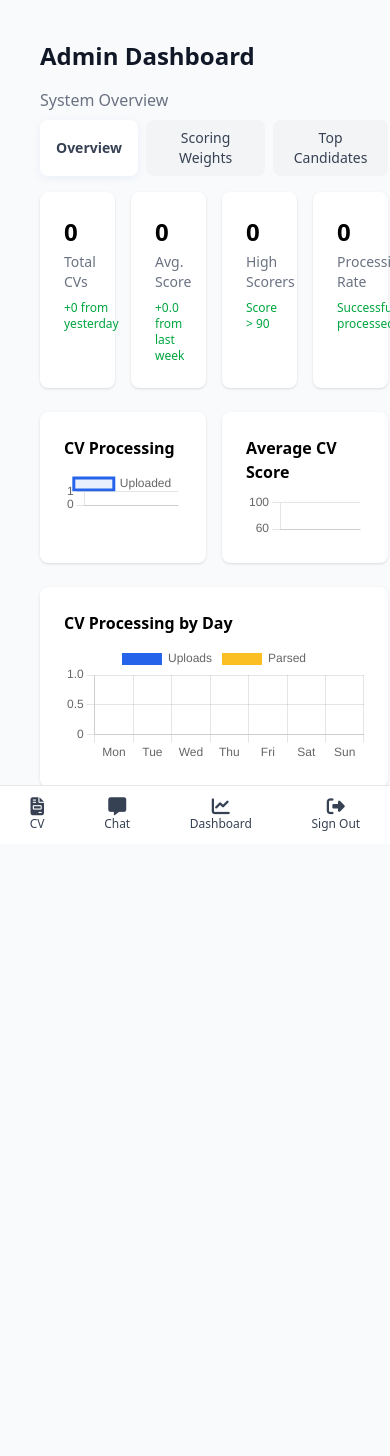
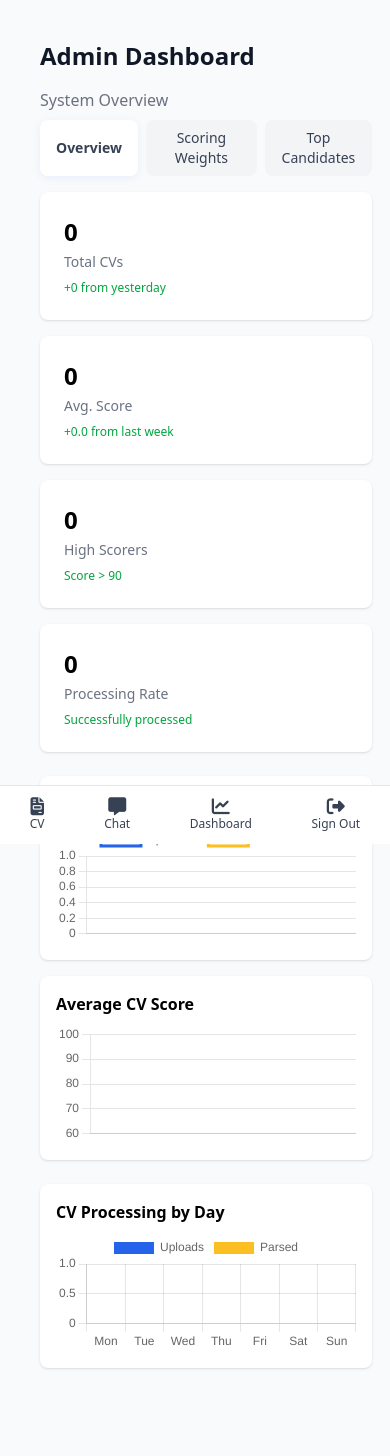
Before and after one commit to TrisnaUtama/cryptova-ai-hr-advisor, a Django app: page /dashboard/ in a window 390 px wide; the page is wider, and only the part inside the window is pictured. Before the commit the page ends 831 px from the top of that part, so only its background shows below. Run offline with Django 5.2, Linux system fonts and the light colour scheme; the visitor is signed in with stand-in values (Sample User, id 1); data that the repository does not hold is empty; parts of the project's set-up code (start-up, migrations or seed data) failed here and were passed over.

Commit message:
feat(dashboard): enhance layout and responsiveness of overview, scoring, and top candidates tabs

```diff
--- a/static/output.css
+++ b/static/output.css
@@ -303,6 +303,18 @@
   .mb-6 {
     margin-bottom: calc(var(--spacing) * 6);
   }
+  .mb-12 {
+    margin-bottom: calc(var(--spacing) * 12);
+  }
+  .mb-16 {
+    margin-bottom: calc(var(--spacing) * 16);
+  }
+  .mb-24 {
+    margin-bottom: calc(var(--spacing) * 24);
+  }
+  .mb-56 {
+    margin-bottom: calc(var(--spacing) * 56);
+  }
   .-ml-2 {
     margin-left: calc(var(--spacing) * -2);
   }
@@ -396,11 +408,20 @@
   .w-screen {
     width: 100vw;
   }
+  .max-w-\[120px\] {
+    max-width: 120px;
+  }
+  .max-w-full {
+    max-width: 100%;
+  }
   .max-w-lg {
     max-width: var(--container-lg);
   }
   .max-w-md {
     max-width: var(--container-md);
+  }
+  .min-w-\[700px\] {
+    min-width: 700px;
   }
   .min-w-full {
     min-width: 100%;
@@ -416,6 +437,9 @@
   }
   .resize {
     resize: both;
+  }
+  .grid-cols-1 {
+    grid-template-columns: repeat(1, minmax(0, 1fr));
   }
   .grid-cols-2 {
     grid-template-columns: repeat(2, minmax(0, 1fr));
@@ -525,6 +549,9 @@
     :where(& > :not(:last-child)) {
       border-color: var(--color-gray-200);
     }
+  }
+  .overflow-hidden {
+    overflow: hidden;
   }
   .overflow-x-auto {
     overflow-x: auto;
@@ -661,6 +688,9 @@
   .p-2 {
     padding: calc(var(--spacing) * 2);
   }
+  .p-4 {
+    padding: calc(var(--spacing) * 4);
+  }
   .p-5 {
     padding: calc(var(--spacing) * 5);
   }
@@ -762,6 +792,18 @@
   .font-semibold {
     --tw-font-weight: var(--font-weight-semibold);
     font-weight: var(--font-weight-semibold);
+  }
+  .break-words {
+    overflow-wrap: break-word;
+  }
+  .text-ellipsis {
+    text-overflow: ellipsis;
+  }
+  .whitespace-nowrap {
+    white-space: nowrap;
+  }
+  .whitespace-pre-line {
+    white-space: pre-line;
   }
   .text-blue-400 {
     color: var(--color-blue-400);
@@ -966,6 +1008,26 @@
       scale: var(--tw-scale-x) var(--tw-scale-y);
     }
   }
+  .sm\:table-cell {
+    @media (width >= 40rem) {
+      display: table-cell;
+    }
+  }
+  .sm\:grid-cols-2 {
+    @media (width >= 40rem) {
+      grid-template-columns: repeat(2, minmax(0, 1fr));
+    }
+  }
+  .sm\:p-6 {
+    @media (width >= 40rem) {
+      padding: calc(var(--spacing) * 6);
+    }
+  }
+  .sm\:p-8 {
+    @media (width >= 40rem) {
+      padding: calc(var(--spacing) * 8);
+    }
+  }
   .sm\:px-6 {
     @media (width >= 40rem) {
       padding-inline: calc(var(--spacing) * 6);
@@ -974,6 +1036,11 @@
   .md\:mt-0 {
     @media (width >= 48rem) {
       margin-top: calc(var(--spacing) * 0);
+    }
+  }
+  .md\:mb-0 {
+    @media (width >= 48rem) {
+      margin-bottom: calc(var(--spacing) * 0);
     }
   }
   .md\:ml-56 {
@@ -1001,6 +1068,11 @@
       display: inline;
     }
   }
+  .md\:grid-cols-2 {
+    @media (width >= 48rem) {
+      grid-template-columns: repeat(2, minmax(0, 1fr));
+    }
+  }
   .md\:flex-row {
     @media (width >= 48rem) {
       flex-direction: row;
@@ -1023,6 +1095,16 @@
         margin-inline-start: calc(calc(var(--spacing) * 4) * var(--tw-space-x-reverse));
         margin-inline-end: calc(calc(var(--spacing) * 4) * calc(1 - var(--tw-space-x-reverse)));
       }
+    }
+  }
+  .md\:whitespace-pre {
+    @media (width >= 48rem) {
+      white-space: pre;
+    }
+  }
+  .lg\:grid-cols-4 {
+    @media (width >= 64rem) {
+      grid-template-columns: repeat(4, minmax(0, 1fr));
     }
   }
   .lg\:px-8 {
--- a/templates/base_sidebar.html
+++ b/templates/base_sidebar.html
@@ -125,7 +125,7 @@
     </aside>
     <!-- Main Content -->
     <main id="main-content"
-          class="flex-1 p-10 ml-56 transition-all duration-300">
+          class="mb-12 md:mb-0 flex-1 p-10 ml-56 transition-all duration-300">
       {% block sidebar_content %}
       {% endblock sidebar_content %}
     </main>
--- a/templates/dashboard/overview_tab.html
+++ b/templates/dashboard/overview_tab.html
@@ -1,26 +1,26 @@
 {% comment %} Overview Tab Component {% endcomment %}
 <div id="tab-overview" class="tab-content active">
-    <div class="grid grid-cols-4 gap-4 mb-6">
+    <div class="grid grid-cols-1 sm:grid-cols-2 lg:grid-cols-4 gap-4 mb-6">
         {% include "./overview_card.html" with title="Total CVs" value=total_cvs subtitle=total_cvs_difference|add:" from yesterday" %}
         {% include "./overview_card.html" with title="Avg. Score" value=avg_score subtitle=avg_score_difference|add:" from last week" %}
         {% include "./overview_card.html" with title="High Scorers" value=high_scorers subtitle="Score > 90" %}
         {% include "./overview_card.html" with title="Processing Rate" value=processing_rate subtitle="Successfully processed" %}
     </div>
-    <div class="grid grid-cols-2 gap-4 mb-6">
-        <div class="bg-white rounded-lg p-6 shadow">
+    <div class="grid grid-cols-1 md:grid-cols-2 gap-4 mb-6">
+        <div class="bg-white rounded-lg p-4 sm:p-6 shadow">
             <h3 class="font-semibold mb-2">CV Processing</h3>
             <div>
                 <canvas id="cvProcessingChart" height="120"></canvas>
             </div>
         </div>
-        <div class="bg-white rounded-lg p-6 shadow">
+        <div class="bg-white rounded-lg p-4 sm:p-6 shadow">
             <h3 class="font-semibold mb-2">Average CV Score</h3>
             <div>
                 <canvas id="avgScoreChart" height="120"></canvas>
             </div>
         </div>
     </div>
-    <div class="bg-white rounded-lg p-6 shadow">
+    <div class="bg-white rounded-lg p-4 sm:p-6 shadow">
         <h3 class="font-semibold mb-2">CV Processing by Day</h3>
         <div>
             <canvas id="cvByDayChart" height="120"></canvas>
--- a/templates/dashboard/scoring_tab.html
+++ b/templates/dashboard/scoring_tab.html
@@ -1,6 +1,6 @@
 {% comment %} Scoring Weights Tab Component {% endcomment %}
 <div id="tab-scoring" class="tab-content">
-    <div class="bg-white rounded-lg p-8 shadow mb-6">
+    <div class="bg-white rounded-lg p-4 sm:p-8 shadow mb-6 w-full max-w-full overflow-x-auto">
         <h2 class="text-xl font-bold mb-6">Scoring Weights Configuration</h2>
         <div class="space-y-6">
             <div>
@@ -67,9 +67,9 @@
             </div>
         </div>
     </div>
-    <div class="bg-blue-50 rounded-lg p-6 shadow">
+    <div class="bg-blue-50 rounded-lg p-4 sm:p-6 shadow w-full max-w-full overflow-x-auto">
         <h2 class="text-lg font-bold mb-2">Scoring Formula</h2>
-        <pre class="bg-blue-50 text-gray-800 text-sm p-0 m-0 border-0 shadow-none">score = round(
+        <pre class="bg-blue-50 text-gray-800 text-sm p-0 m-0 border-0 shadow-none whitespace-pre-line md:whitespace-pre break-words">score = round(
     100 * (
         0.3 * min(years_exp / 15, 1.0) +
         0.25 * (matched_skills / 20) +
@@ -79,6 +79,6 @@
     ),
     1
 )
-    </pre>
+        </pre>
     </div>
 </div>
--- a/templates/dashboard/top_candidates_tab.html
+++ b/templates/dashboard/top_candidates_tab.html
@@ -1,15 +1,15 @@
 {% comment %} Top Candidates Tab Component {% endcomment %}
 <div id="tab-candidates" class="tab-content">
-    <div class="bg-white rounded-lg p-8 shadow mb-6">
+    <div class="bg-white rounded-lg p-4 sm:p-8 shadow mb-6 w-full max-w-full overflow-x-auto">
         <h2 class="text-xl font-bold mb-6">Top Scoring Candidates</h2>
         <div class="overflow-x-auto">
             <table class="min-w-full text-sm">
                 <thead>
                     <tr class="border-b border-gray-200 text-gray-500 text-left">
                         <th class="py-3 px-4 font-medium">Name</th>
-                        <th class="py-3 px-4 font-medium">Email</th>
+                        <th class="py-3 px-4 font-medium whitespace-nowrap hidden sm:table-cell">Email</th>
                         <th class="py-3 px-4 font-medium">Score</th>
-                        <th class="py-3 px-4 font-medium">Key Skills</th>
+                        <th class="py-3 px-4 font-medium text-ellipsis whitespace-nowrap hidden sm:table-cell">Key Skills</th>
                         <th class="py-3 px-4 font-medium text-center">Actions</th>
                     </tr>
                 </thead>
@@ -17,13 +17,17 @@
                     {% for candidate in top_candidates %}
                         <tr>
                             <td class="py-3 px-4 font-medium text-gray-900">{{ candidate.name }}</td>
-                            <td class="py-3 px-4 text-gray-700">{{ candidate.email }}</td>
+                            <td class="py-3 px-4 text-gray-700 whitespace-nowrap text-ellipsis overflow-hidden max-w-[120px] hidden sm:table-cell">
+                                {{ candidate.email }}
+                            </td>
                             <td class="py-3 px-4">
                                 <span class="inline-flex items-center px-2 py-0.5 rounded-full text-xs font-medium {% if candidate.score >= 90 %}bg-green-100 text-green-800 {% elif candidate.score >= 80 %}bg-blue-100 text-blue-800 {% else %}bg-yellow-100 text-yellow-800{% endif %}">
                                     {{ candidate.score }}
                                 </span>
                             </td>
-                            <td class="py-3 px-4 text-gray-700">{{ candidate.skills }}</td>
+                            <td class="py-3 px-4 text-gray-700 text-ellipsis whitespace-nowrap overflow-hidden max-w-[120px] hidden sm:table-cell">
+                                {{ candidate.skills }}
+                            </td>
                             <td class="py-3 px-4 text-center">
                                 <button class="p-1 rounded-full hover:bg-gray-100" title="View">
                                     <svg class="w-5 h-5 text-gray-500"
@@ -45,7 +49,7 @@
             </table>
         </div>
     </div>
-    <div class="bg-white rounded-lg p-8 shadow">
+    <div class="bg-white rounded-lg p-4 sm:p-8 shadow w-full max-w-full overflow-x-auto">
         <h2 class="text-lg font-bold mb-4">Score Distribution</h2>
         <div>
             <canvas id="scoreDistChart" height="180"></canvas>
```
